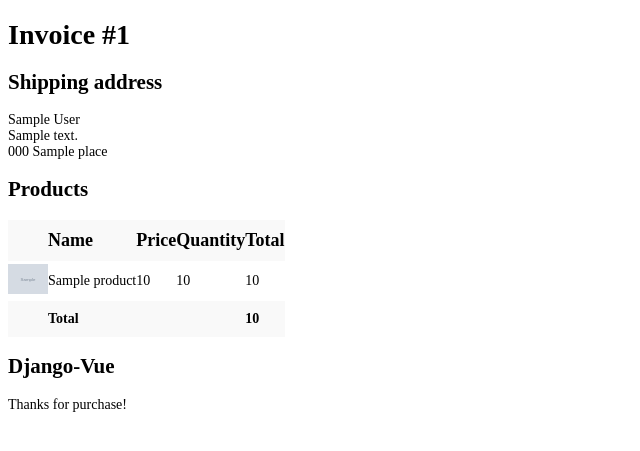
After one commit to oguzhanoxel/Django-Vue, a Django app: template apps/order/templates/order_pdf.html in a window 1280 px wide. The commit adds this page. Shown: the top 451 px of the page, without its empty margins (0-640 px from the left). Run offline with Django 3.2, Linux system fonts and the light colour scheme; the template is opened without the code that fills it: most values are stand-ins (such as "Sample title", 1, 10 or a date in 2020); grey boxes marked "Sample" are stand-in pictures; some libraries are stand-ins or nearby versions.

Commit message:
added pdf receipts

```diff
--- /dev/null
+++ b/apps/order/templates/order_pdf.html
@@ -0,0 +1,82 @@
+<!DOCTYPE html>
+
+<html>
+    <head>
+        <title>Order Pdf</title>
+
+        <style type="text/css">
+            body {
+                font-size: 14px;
+            }
+
+            tr.head td,
+            tr.footer td {
+                padding-top: 10px;
+                padding-bottom: 10px;
+                font-size: 18px;
+                font-weight: bold;
+                background-color: #f9f9f9;
+            }
+
+            tr.footer td {
+                font-size: 14px;
+            }
+
+            tr.item td {
+                padding-top: 3px;
+                padding-bottom: 3px;
+                font-size: 14px;
+            }
+        </style>
+    </head>
+
+    <body>
+        <div class="wrapper">
+            <h1>Invoice #{{ order.id }}</h1>
+
+            <h2>Shipping address</h2>
+
+            <p>
+                {{ order.first_name }} {{ order.last_name }}<br>
+                {{ order.address }}<br>
+                {{ order.zipcode }} {{ order.place }}
+            </p>
+
+            <h2>Products</h2>
+
+            <table cellpadding="0" cellspacing="0">
+                <tr class="head">
+                    <td></td>
+                    <td>Name</td>
+                    <td>Price</td>
+                    <td>Quantity</td>
+                    <td>Total</td>
+                </tr>
+
+                {% for item in order.items.all %}
+                    <tr class="item">
+                        <td>
+                            {% if item.product.thumbnail.url %}
+                                <img src="http://127.0.0.1:8000{{ item.product.thumbnail.url }}" width="40">
+                            {% endif %}
+                        </td>
+                        <td>{{ item.product.title }}</td>
+                        <td>{{ item.product.price }}</td>
+                        <td>{{ item.quantity }}</td>
+                        <td>{{ item.price }}</td>
+                    </tr>
+                {% endfor %}
+
+                <tr class="footer">
+                    <td></td>
+                    <td colspan="3">Total</td>
+                    <td>{{ order.paid_amount }}</td>
+                </tr>
+            </table>
+
+            <h2>Django-Vue</h2>
+
+            <p>Thanks for purchase!</p>
+        </div>
+    </body>
+</html>
--- a/apps/store/models.py
+++ b/apps/store/models.py
@@ -73,7 +73,10 @@ class Product(models.Model):
     def get_rating(self):
         total = sum(int(review['stars']) for review in self.reviews.values())
 
-        return total / self.reviews.count()
+        if self.reviews.count() > 0:
+            return total / self.reviews.count()
+        else:
+            return 0
 
 
 class ProductImage(models.Model):
--- a/apps/store/templates/product_detail.html
+++ b/apps/store/templates/product_detail.html
@@ -17,7 +17,7 @@
         {% endif %}
         <hr>
         <h1 class="title">{{ product.title }}</h1>
-        <h2 class="subtitle">{{ product.price }} TL, Stars: {{ product.get_rating|floatformat:1 }}</h2>
+        <h2 class="subtitle">{{ product.price }} TL, Stars: {% if product.get_rating == 0 %}No rating yet{% else %}{{ product.get_rating|floatformat:1 }}{% endif %}</h2>
 
         {% if product.description %}
             <p>{{ product.description }}</p>
--- a/config/urls.py
+++ b/config/urls.py
@@ -22,6 +22,7 @@ from django.contrib.auth import views as auth_views
 
 from apps.cart.webhook import webhook
 from apps.core import views as core_views
+from apps.order import views as order_views
 from apps.store import views as store_views
 from apps.userprofile import views as userprofile_views
 from apps.cart import views as cart_views
@@ -48,6 +49,7 @@ urlpatterns = [
     # path('order_confirmation/', core_views.order_confirmation, name='order_confirmation'),
     path('search/', store_views.search, name='search'),
     path('admin/', admin.site.urls),
+    path('admin/admin_order_pdf/<int:order_id>/', order_views.admin_order_pdf, name='admin_order_pdf'),
     path('cart/', cart_views.cart_detail, name='cart'),
     path('hooks/', webhook, name='webhook'),
     path('cart/success/', cart_views.success, name='success'),
```
Also changed, not shown: apps/cart/webhook.py (+21 -2 lines), apps/order/admin.py (+10 -1 lines), apps/order/views.py (+36 -2 lines), apps/__init__.py (added).
